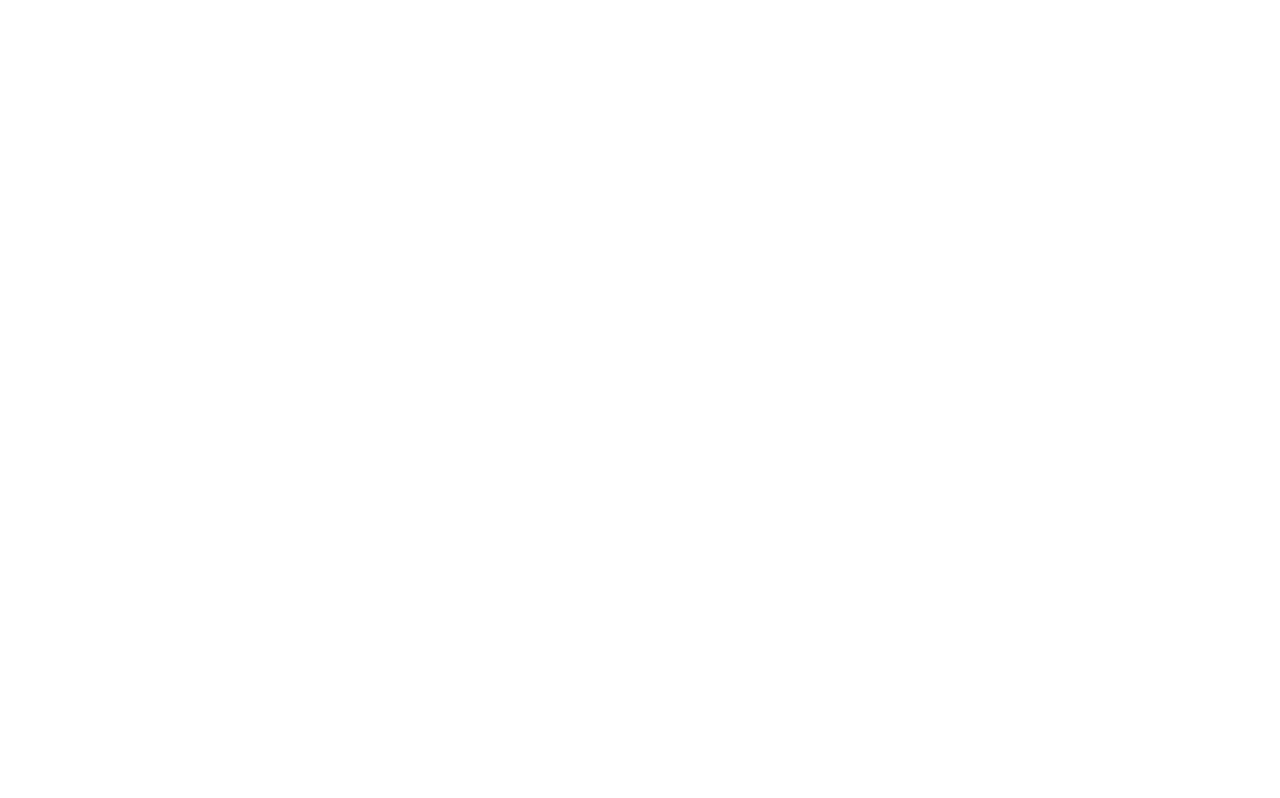
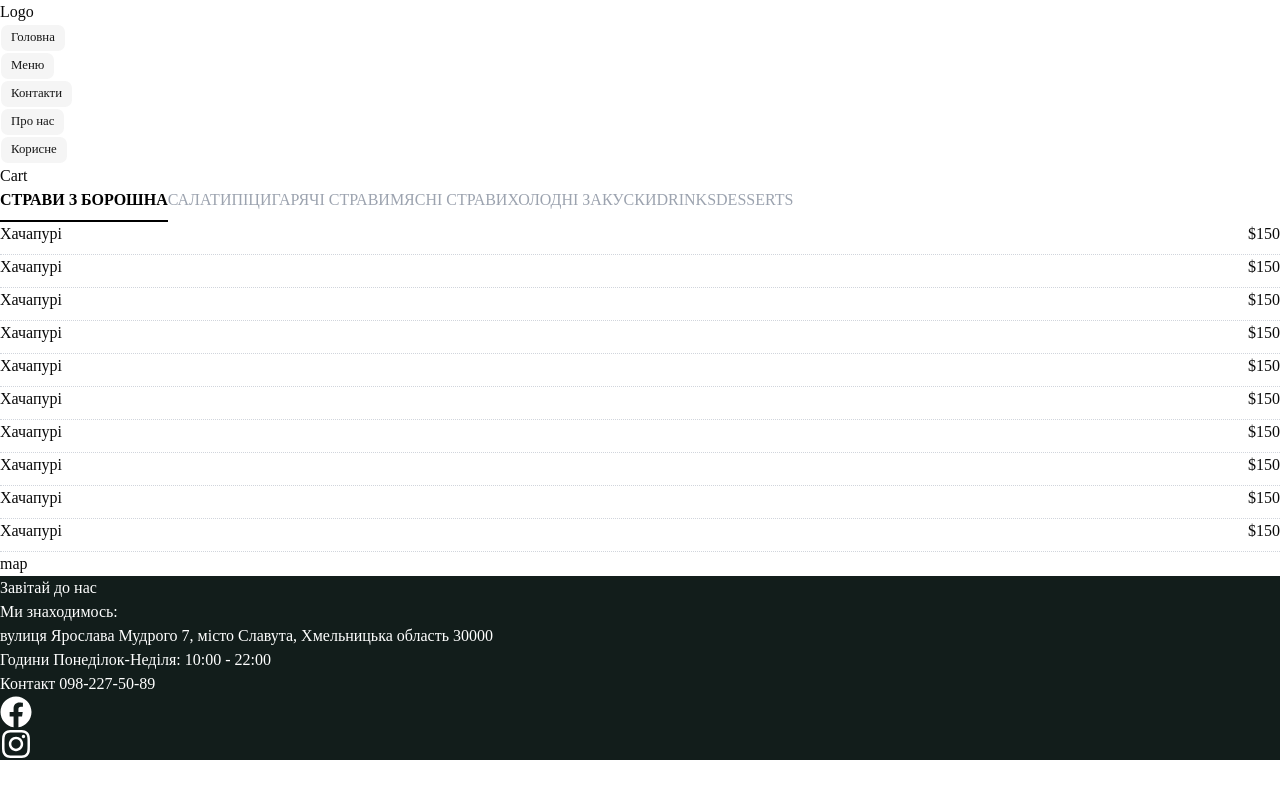
Before and after one commit to FideltheAleXX/djan-cafe-next, a Next.js app: page /menu in a window 1280 px wide. Built offline with nearby package versions, Linux system fonts and the light colour scheme.

Commit message:
done Menu page

```diff
--- a/app/menu/page.tsx
+++ b/app/menu/page.tsx
@@ -1,3 +1,17 @@
+'use client';
+
+import Menu from '@/components/menu/Menu';
+import Header from '@/components/header/Header';
+import Footer from '@/components/footer/Footer';
+
 export default function MenuPage() {
-  return <div></div>;
+  return (
+    <div>
+      <Header />
+      <main>
+        <Menu />
+      </main>
+      <Footer />
+    </div>
+  );
 }
--- /dev/null
+++ b/components/menu/Menu.module.css
@@ -0,0 +1,13 @@
+.categoryItem {
+  white-space: nowrap;
+  padding-bottom: 8px;
+  transition: color 0.3s ease;
+  color: #9ca3af;
+  cursor: pointer;
+}
+
+.active {
+  border-bottom: 2px solid black;
+  font-weight: bold;
+  color: black;
+}
--- a/components/menu/Menu.tsx
+++ b/components/menu/Menu.tsx
@@ -1,16 +1,42 @@
 'use client';
 
 import styles from './Menu.module.css';
-import Link from 'next/link';
+import { menuList, categories } from '../../src/menuList';
+import { useState } from 'react';
 
 export default function Menu() {
+  const [activeCategory, setActiveCategory] = useState<string>(categories[0]);
+
+  const filteredMenu = menuList.filter(
+    (dish) => dish.category === activeCategory,
+  );
+
   return (
-    <div>
-      <Link href=""></Link>
-      <Link href=""></Link>
-      <Link href=""></Link>
-      <Link href=""></Link>
-      <Link href=""></Link>
+    <div className={styles.menu}>
+      <nav className={styles.navigation}>
+        {categories.map((cat) => (
+          <button
+            key={cat}
+            onClick={() => setActiveCategory(cat)}
+            className={`${styles.categoryItem} ${
+              activeCategory === cat ? styles.active : ''
+            }`}
+          >
+            {cat.toUpperCase()}
+          </button>
+        ))}
+      </nav>
+      <div className={styles.menuText}>
+        {filteredMenu.map((dish) => (
+          <div
+            key={dish.id}
+            className="flex justify-between border-dotted border-b border-gray-300 pb-2"
+          >
+            <span className="font-medium">{dish.name}</span>
+            <span>${dish.price}</span>
+          </div>
+        ))}
+      </div>
     </div>
   );
 }
--- /dev/null
+++ b/src/menuList.ts
@@ -0,0 +1,102 @@
+export const categories = [
+  'Страви з борошна',
+  'Салати',
+  'Піци',
+  'Гарячі страви',
+  'Мясні страви',
+  'Холодні закуски',
+  'Drinks',
+  'Desserts',
+];
+
+export interface MenuItem {
+  id: number;
+  category: string;
+  name: string;
+  descr: string;
+  img: string;
+  price: number;
+}
+
+export const menuList: MenuItem[] = [
+  {
+    id: 1,
+    category: 'Страви з борошна',
+    name: 'Хачапурі',
+    descr: 'awesome dish',
+    img: '/images/001.jpg',
+    price: 150,
+  },
+  {
+    id: 2,
+    category: 'Страви з борошна',
+    name: 'Хачапурі',
+    descr: 'awesome dish',
+    img: '/images/001.jpg',
+    price: 150,
+  },
+  {
+    id: 3,
+    category: 'Страви з борошна',
+    name: 'Хачапурі',
+    descr: 'awesome dish',
+    img: '/images/001.jpg',
+    price: 150,
+  },
+  {
+    id: 4,
+    category: 'Страви з борошна',
+    name: 'Хачапурі',
+    descr: 'awesome dish',
+    img: '/images/001.jpg',
+    price: 150,
+  },
+  {
+    id: 5,
+    category: 'Страви з борошна',
+    name: 'Хачапурі',
+    descr: 'awesome dish',
+    img: '/images/001.jpg',
+    price: 150,
+  },
+  {
+    id: 6,
+    category: 'Страви з борошна',
+    name: 'Хачапурі',
+    descr: 'awesome dish',
+    img: '/images/001.jpg',
+    price: 150,
+  },
+  {
+    id: 7,
+    category: 'Страви з борошна',
+    name: 'Хачапурі',
+    descr: 'awesome dish',
+    img: '/images/001.jpg',
+    price: 150,
+  },
+  {
+    id: 8,
+    category: 'Страви з борошна',
+    name: 'Хачапурі',
+    descr: 'awesome dish',
+    img: '/images/001.jpg',
+    price: 150,
+  },
+  {
+    id: 9,
+    category: 'Страви з борошна',
+    name: 'Хачапурі',
+    descr: 'awesome dish',
+    img: '/images/001.jpg',
+    price: 150,
+  },
+  {
+    id: 10,
+    category: 'Страви з борошна',
+    name: 'Хачапурі',
+    descr: 'awesome dish',
+    img: '/images/001.jpg',
+    price: 150,
+  },
+];
```
